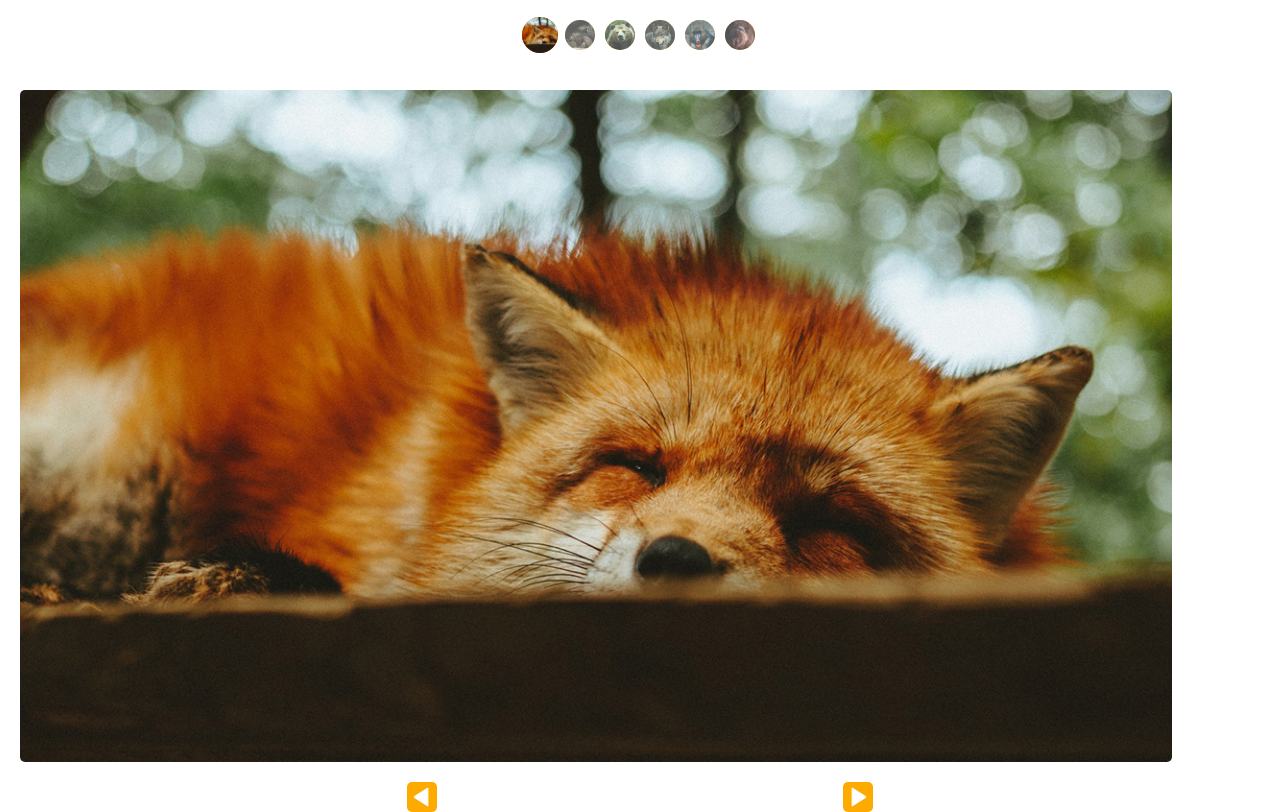
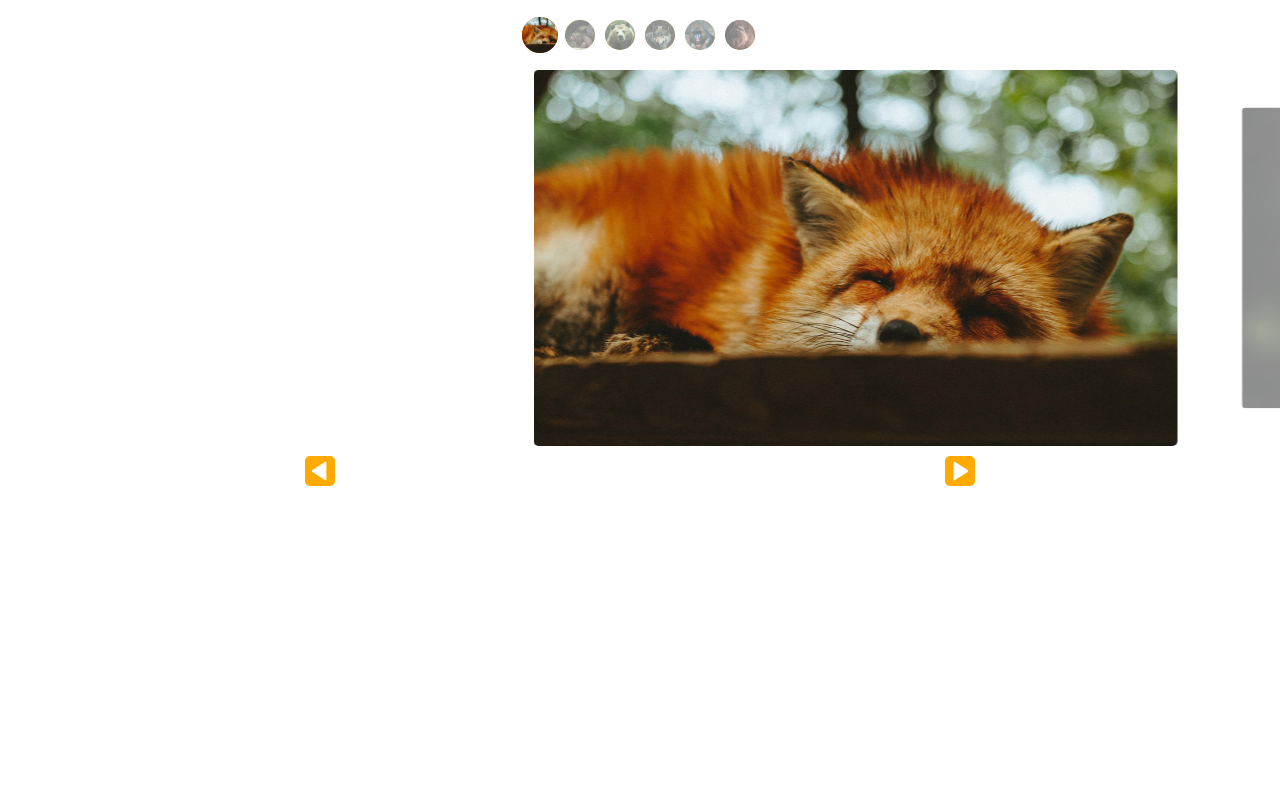
Before and after one commit to vandersonsander/slide, a website with bundled scripts: page index.html in a window 1280 px wide. Built offline with nearby package versions, Linux system fonts and the light colour scheme.

Commit message:
Ajustados CSS

```diff
--- a/js/modules/slide.js
+++ b/js/modules/slide.js
@@ -198,7 +198,7 @@ export default class Slide {
   }
 
   init() {
-    this.active(0);
+    this.changeSlide(0);
     this.bindEvents();
     this.addNavFunctions();
     this.addFunctionCC();
--- a/scss/style.scss
+++ b/scss/style.scss
@@ -2,6 +2,7 @@
 
 .slide {
   display: flex;
+  align-items: flex-start;
 }
 
 .slide:hover {
@@ -12,8 +13,7 @@
   flex-grow: 1;
   flex-shrink: 0;
   flex-basis: 1;
-  max-width: 90vw;
-  margin: 20px;
+  max-width: calc(900px - 20%);
   user-select: none;
   border-radius: 5px;
   overflow: hidden;
@@ -42,7 +42,7 @@
   margin: 20px 5px;
   border-radius: 50%;
   overflow: hidden;
-  opacity: .7;
+  opacity: .5;
   transition: .3s;
   background: #fa0;
 }
@@ -55,7 +55,8 @@
 
 .nav-controls {
   display: flex;
-  justify-content: space-evenly;
+  justify-content: space-around;
+  margin: 10px 0;
 }
 
 .nav-controls * {
```
Also changed, not shown: css/style.css, 1 other file.
